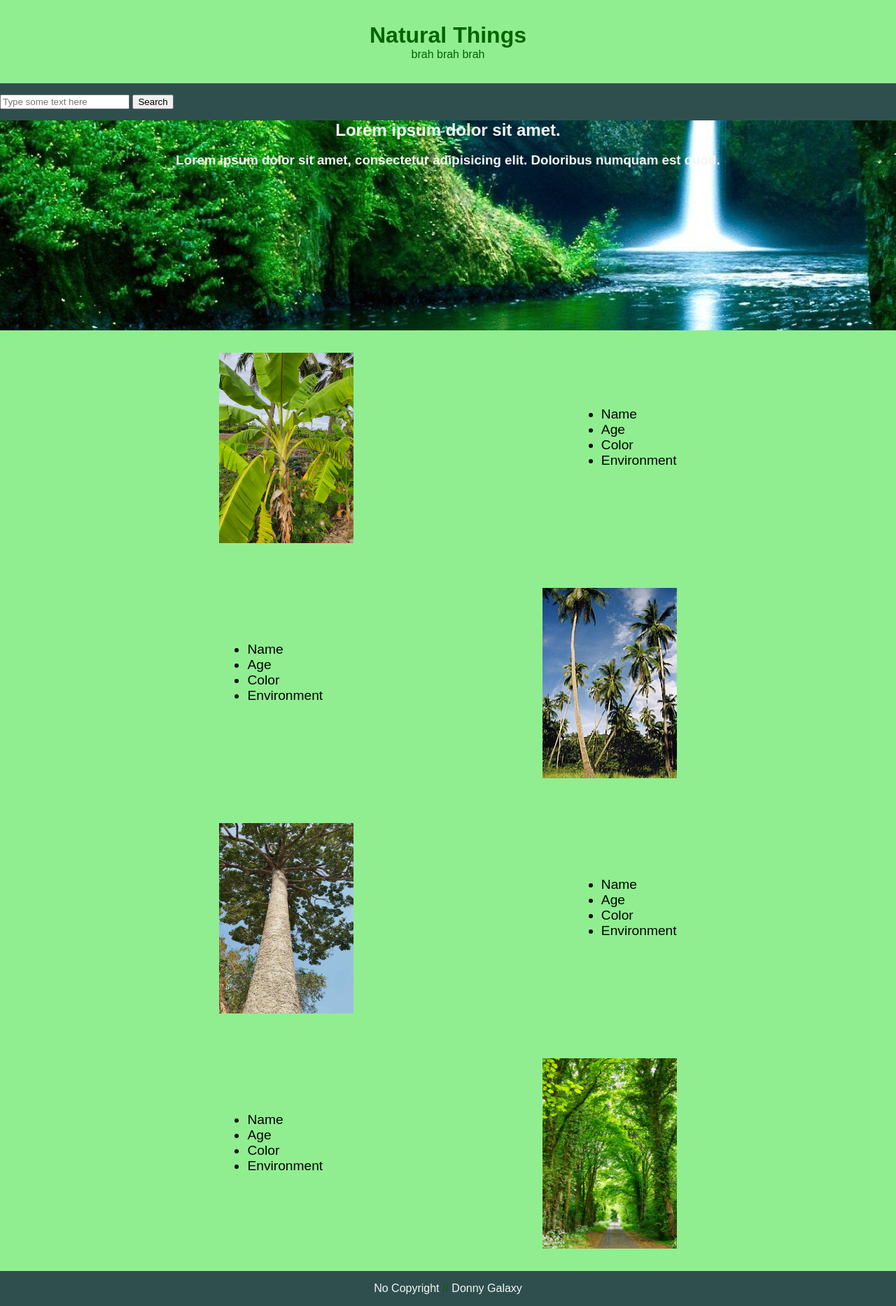
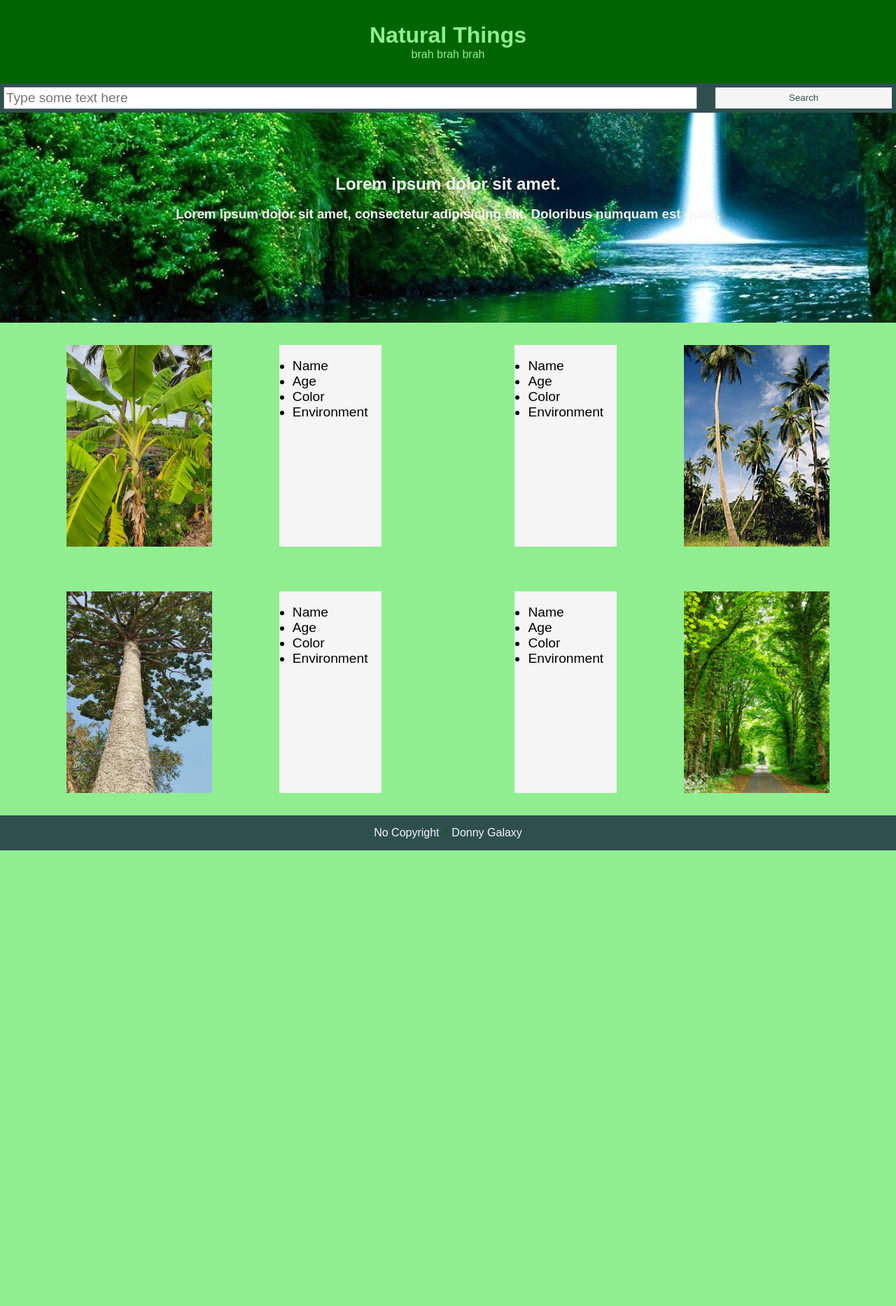
Before and after one commit to donny444/mini-web, a PHP site: page / in a window 1280 px wide. Shown: the whole page at 70% size. After the commit the page ends 1215 px from the top, so only its background shows below. Run offline with PHP 8.4, Linux system fonts and the light colour scheme.

Commit message:
Add files via upload

```diff
--- a/2023-07-06/index.html
+++ b/2023-07-06/index.html
@@ -13,8 +13,8 @@
     </div>
     <div class="search">
         <form action="#">
-            <input type="text" name="search" placeholder="Type some text here" required>
-            <input type="submit" value="Search">
+            <input id="searchbar" type="text" name="search" placeholder="Type some text here" required>
+            <input id="searchbutton" type="submit" value="Search">
         </form>
     </div>
     <div class="main">
--- a/2023-07-06/style.css
+++ b/2023-07-06/style.css
@@ -8,18 +8,37 @@ body {
 
 .header {
     text-align: center;
-    color: darkgreen;
-    background-color: lightgreen;
+    color: lightgreen;
+    background-color: darkgreen;
     padding: 2em 0em;
 }
 
 .search {
     background-color: darkslategrey;
-    padding: 1em 0em;
+    padding: 0.3em;
 }
 
 .search form {
-    display: inline;
+    display: grid;
+    grid-template-columns: 78% 20%;
+    height: 2em;
+    column-gap: 2%;
+}
+
+#searchbar {
+    font-size: 1.2rem;
+}
+
+#searchbutton {
+    border: 0.1em solid darkslategrey;
+    background-color: whitesmoke;
+    color: darkslategrey;
+}
+
+#searchbutton:hover {
+    border: 0.1em solid whitesmoke;
+    background-color: darkgreen;
+    color: whitesmoke;
 }
 
 .main {
@@ -28,6 +47,7 @@ body {
 }
 
 .main-text {
+    padding-top: 5.5em;
     text-align: center;
     color: whitesmoke;
 }
@@ -51,7 +71,8 @@ body {
 }
 
 .other-each ul {
-    padding-top: 4em;
+    background-color: whitesmoke;
+    padding: 1em 1em;
     font-size: 1.2rem;
 }
 
@@ -65,3 +86,16 @@ body {
 .footer p span {
     color: darkgreen;
 }
+
+@media only screen and (min-width: 720px) {
+    /*For tablets*/
+    .other {
+        display: grid;
+        grid-template-columns: 50% 50%;
+    }
+
+    .other-each img {
+        width: 13rem;
+        height: 18rem;
+    }
+}
```
